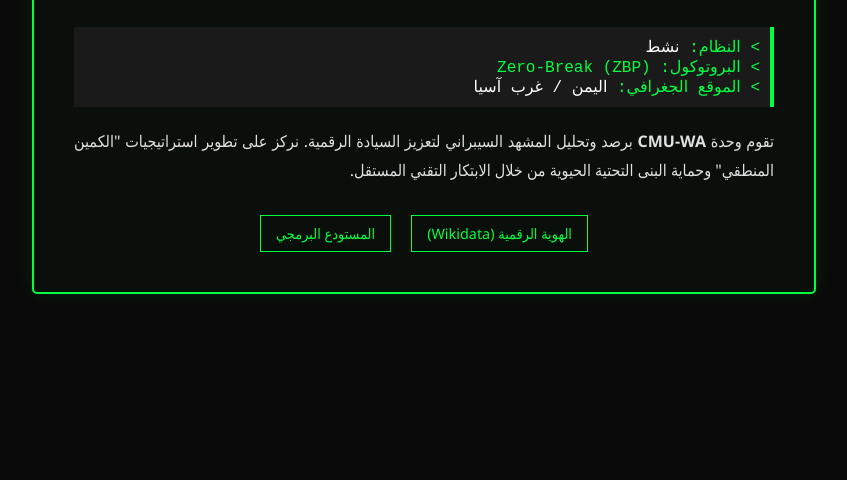
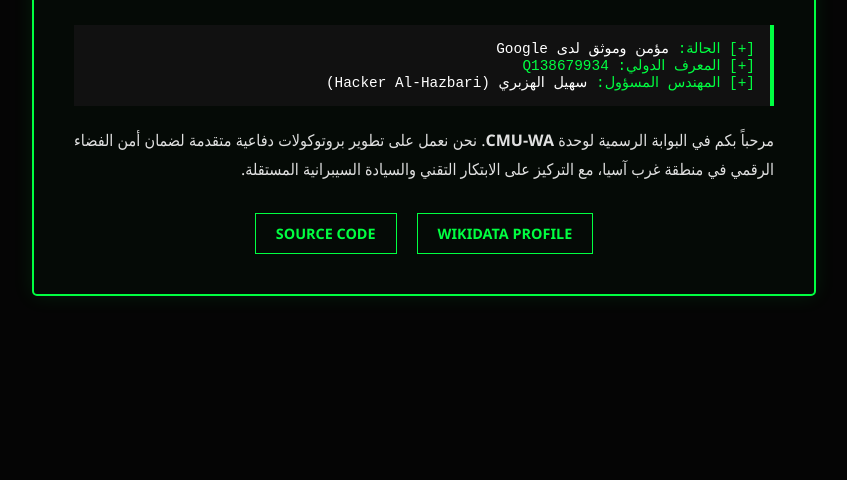
Before and after one commit to cmu-wa/cmu-wa.github.io, a plain HTML site: page index.html in a window 1280 px wide. Shown: the part 320-800 px from the top of the page, without its empty margins (216-1063 px from the left). Drawn offline with Linux system fonts and the light colour scheme.

Commit message:
Update index.html with verification and content changes
Added Google site verification meta tag and updated content for clarity.

```diff
--- a/index.html
+++ b/index.html
@@ -3,6 +3,9 @@
 <head>
     <meta charset="UTF-8">
     <meta name="viewport" content="width=device-width, initial-scale=1.0">
+
+    <meta name="google-site-verification" content="McxhZNBljV8V4gWvGqi1ClimW0eTHM1C0STuV_tZccM" />
+
     <meta name="description" content="المنصة الرسمية لوحدة الرصد السيبراني في غرب آسيا (CMU-WA) - رصد التهديدات الرقمية وتعزيز السيادة السيبرانية برئاسة سهيل الهزبري.">
     <meta name="keywords" content="CMU-WA, وحدة الرصد السيبراني, الهكر الهزبري, أمن سيبراني اليمن, صفر الانكسار, Zero-Break Protocol">
     <meta name="author" content="Hacker Al-Hazbari">
@@ -14,7 +17,7 @@
     <style>
         :root {
             --neon-green: #00ff41;
-            --dark-bg: #0a0a0a;
+            --dark-bg: #050505;
             --text-gray: #b0b0b0;
         }
 
@@ -47,6 +50,7 @@
             margin-bottom: 10px;
             letter-spacing: 3px;
             text-transform: uppercase;
+            font-weight: bold;
         }
 
         .sub-title {
@@ -57,11 +61,12 @@
         }
 
         .status-bar {
-            background: #1a1a1a;
-            padding: 10px;
+            background: #111;
+            padding: 15px;
             border-right: 4px solid var(--neon-green);
             margin-bottom: 20px;
             font-family: 'Courier New', Courier, monospace;
+            font-size: 0.9rem;
         }
 
         .content {
@@ -82,17 +87,20 @@
             color: var(--neon-green);
             text-decoration: none;
             border: 1px solid var(--neon-green);
-            padding: 8px 15px;
+            padding: 10px 20px;
             font-size: 0.9rem;
             transition: all 0.3s ease;
+            text-transform: uppercase;
+            font-weight: bold;
         }
 
         a.btn:hover {
             background: var(--neon-green);
             color: #000;
-            box-shadow: 0 0 10px var(--neon-green);
+            box-shadow: 0 0 15px var(--neon-green);
         }
 
+        /* خط المسح المتحرك - تأثير الهكر */
         .scanline {
             width: 100%;
             height: 2px;
@@ -116,16 +124,11 @@
       "name": "West Asia Cyber Monitoring Unit",
       "alternateName": "CMU-WA",
       "url": "https://cmu-wa.github.io",
-      "logo": "https://img.icons8.com/color/48/000000/shield.png",
       "founder": {
         "@type": "Person",
-        "name": "Suhail Al-Hazbari",
-        "jobTitle": "Lead AI & Security Engineer"
+        "name": "Suhail Al-Hazbari"
       },
-      "sameAs": [
-        "https://www.wikidata.org/wiki/Q138679934"
-      ],
-      "description": "المؤسسة البحثية الرائدة في تحليل الثغرات الأمنية وبروتوكولات الدفاع السيبراني في منطقة غرب آسيا."
+      "identifier": "Q138679934"
     }
     </script>
 </head>
@@ -138,18 +141,18 @@
     <div class="sub-title">وحدة الرصد السيبراني - غرب آسيا</div>
 
     <div class="status-bar">
-        > النظام: <span style="color: #fff;">نشط</span><br>
-        > البروتوكول: <span style="color: var(--neon-green);">Zero-Break (ZBP)</span><br>
-        > الموقع الجغرافي: <span style="color: #fff;">اليمن / غرب آسيا</span>
+        [+] الحالة: <span style="color: #fff;">مؤمن وموثق لدى Google</span><br>
+        [+] المعرف الدولي: <span style="color: var(--neon-green);">Q138679934</span><br>
+        [+] المهندس المسؤول: <span style="color: #fff;">سهيل الهزبري (Hacker Al-Hazbari)</span>
     </div>
 
     <div class="content">
-        تقوم وحدة <strong>CMU-WA</strong> برصد وتحليل المشهد السيبراني لتعزيز السيادة الرقمية. نركز على تطوير استراتيجيات "الكمين المنطقي" وحماية البنى التحتية الحيوية من خلال الابتكار التقني المستقل.
+        مرحباً بكم في البوابة الرسمية لوحدة <strong>CMU-WA</strong>. نحن نعمل على تطوير بروتوكولات دفاعية متقدمة لضمان أمن الفضاء الرقمي في منطقة غرب آسيا، مع التركيز على الابتكار التقني والسيادة السيبرانية المستقلة.
     </div>
 
     <div class="footer-links">
-        <a href="https://www.wikidata.org/wiki/Q138679934" class="btn" target="_blank">الهوية الرقمية (Wikidata)</a>
-        <a href="https://github.com/cmu-wa" class="btn" target="_blank">المستودع البرمجي</a>
+        <a href="https://www.wikidata.org/wiki/Q138679934" class="btn" target="_blank">Wikidata Profile</a>
+        <a href="https://github.com/cmu-wa" class="btn" target="_blank">Source Code</a>
     </div>
 </div>
 
```
